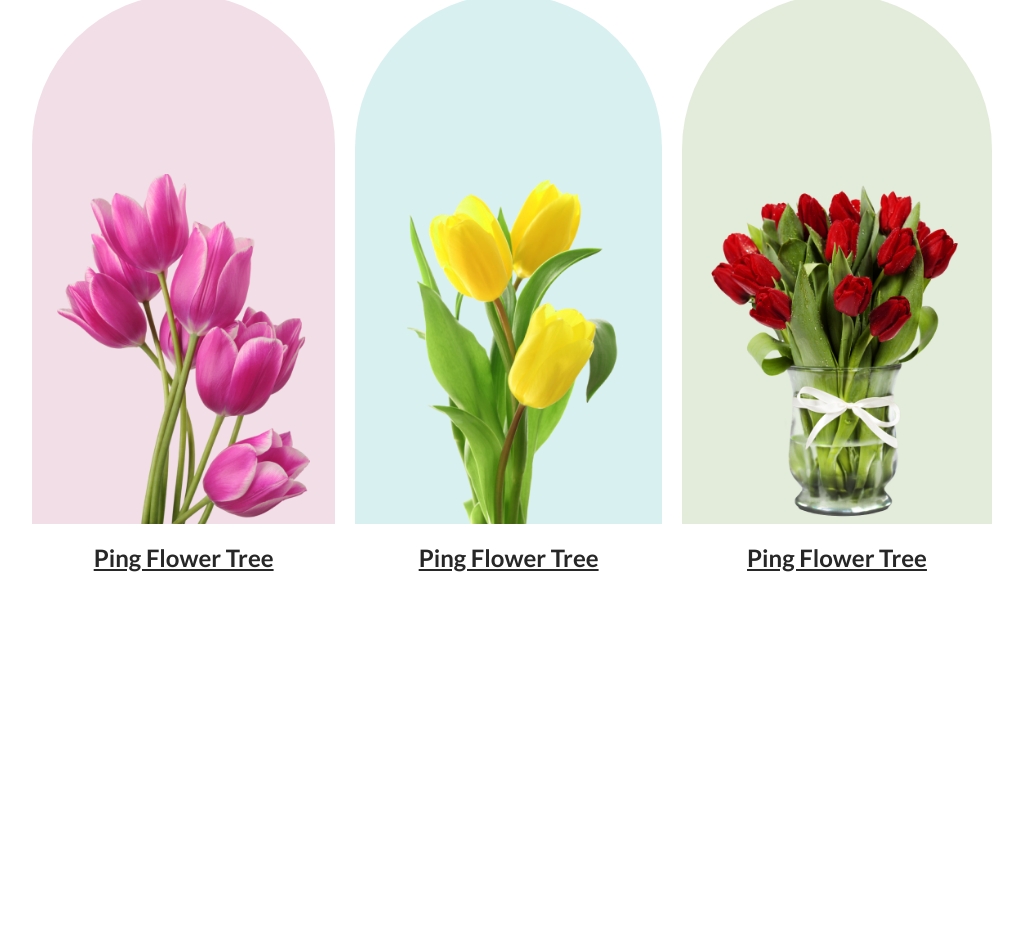
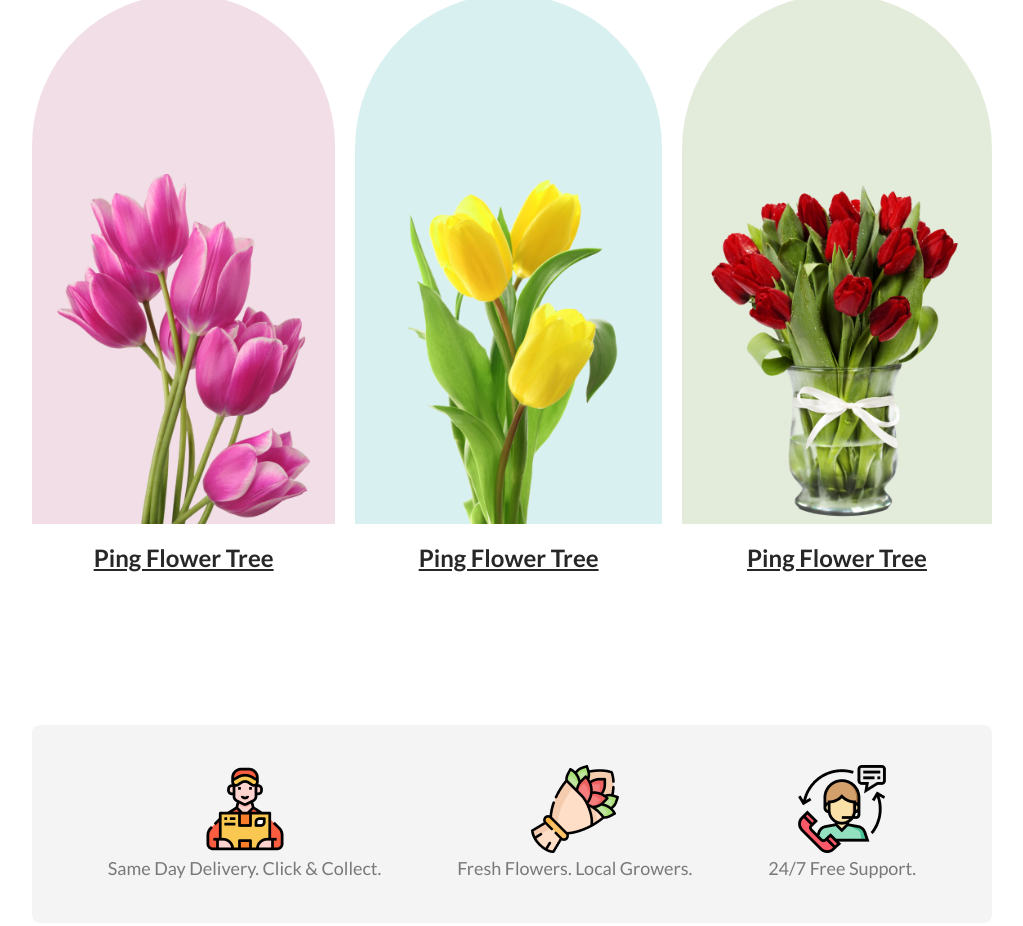
Before and after one commit to Sajjatul21/flower-shop, a plain HTML site: page index.html in a window 1280 px wide. Shown: the part 929-1855 px from the top of the page, without its empty margins (128-1151 px from the left). Before the commit the page ends 1604 px from the top, so only its background shows below. Drawn offline with Linux system fonts and the light colour scheme.

Commit message:
added support section

```diff
--- a/index.html
+++ b/index.html
@@ -53,6 +53,27 @@
                 </div>
             </div>
         </section>
+
+        <section class="container">
+            <div class="support">
+                <div class="group">
+                    <img src="Flower Asset/Group 57.png" alt="">
+                    <p>Same Day Delivery. Click & Collect.</p>
+                    </img>
+                </div>
+                <div class="group">
+                    <img src="Flower Asset/Group 58.png" alt="">
+                    <p>Fresh Flowers. Local Growers.</p>
+                    </img>
+                </div>
+                <div class="group">
+                    <img src="Flower Asset/Group 59.png" alt="">
+                    <p> 24/7 Free Support.</p>
+                    </img>
+                </div>
+            </div>
+        </section>
+
     </main>
 </body>
 
--- a/style/style.css
+++ b/style/style.css
@@ -85,6 +85,7 @@ header {
 /* featured style */
 #featured {
     padding: 100px 0;
+    margin-bottom: 50px;
 }
 
 .section-content {
@@ -130,3 +131,20 @@ header {
     text-decoration-line: underline;
     margin-top: 16px;
 }
+
+/* support section */
+.support {
+    display: flex;
+    justify-content: space-evenly;
+    background-color: rgba(39, 39, 39, 0.05);
+    border-radius: 8px;
+    padding: 40px 0;
+    margin-bottom: 80px;
+}
+
+.support .group {
+    display: flex;
+    flex-direction: column;
+    align-items: center;
+    justify-content: center;
+}
```
